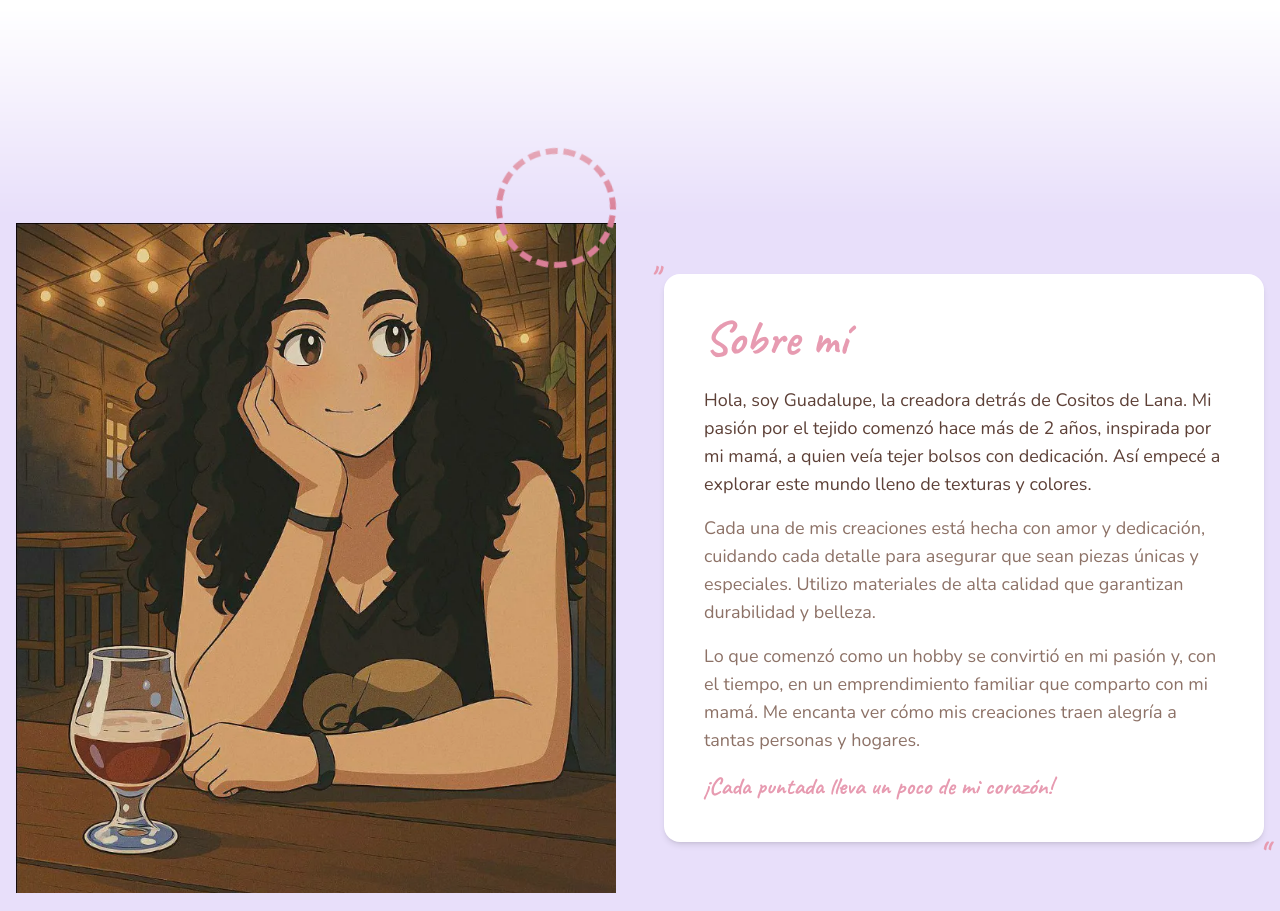
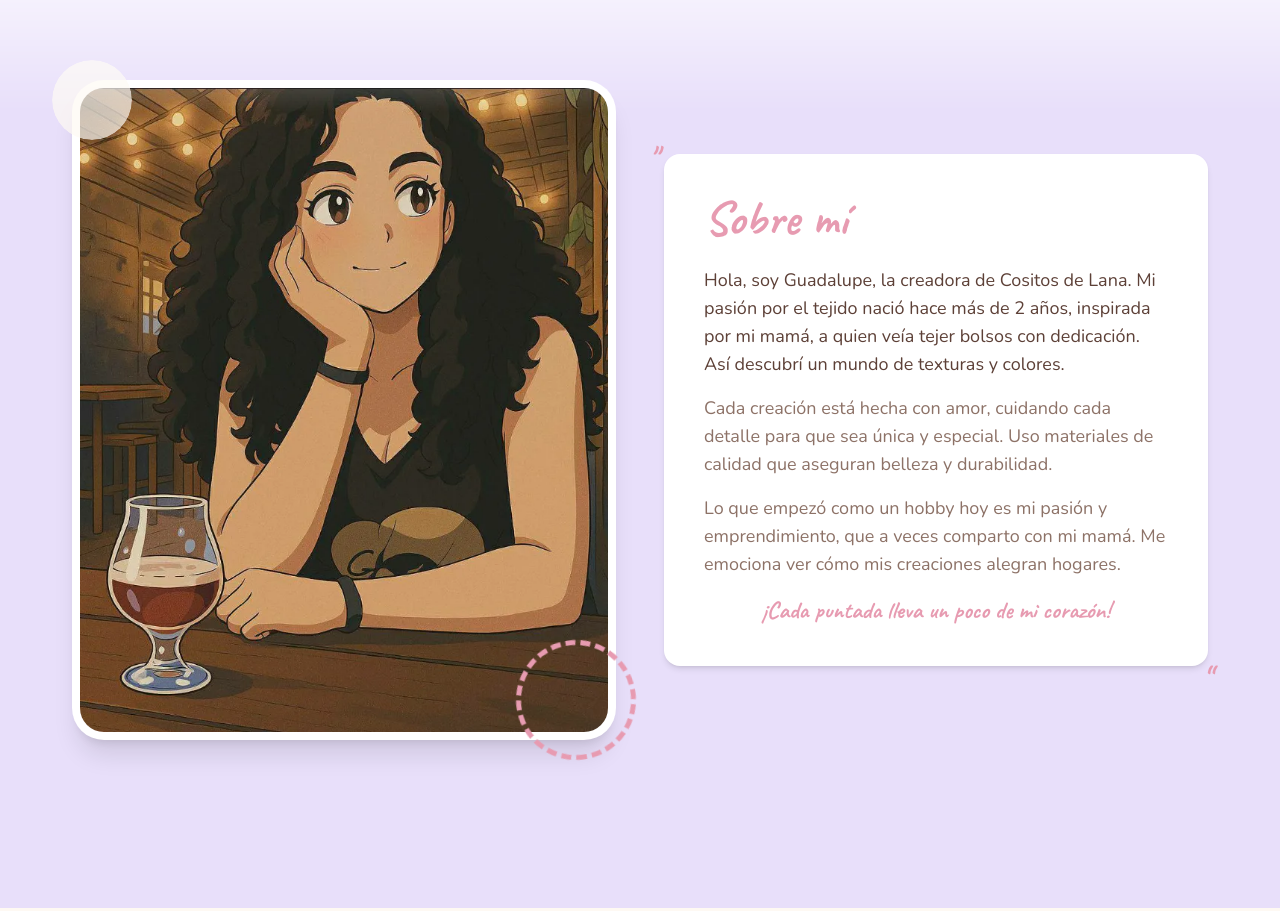
Before and after one commit to OutziderDev/CositosDeLana, an Astro site: page / in a window 1280 px wide. Shown: the part 880-1791 px from the top of the page. Built offline with nearby package versions, Linux system fonts and the light colour scheme; Astro itself is replaced by a stand-in of ours.

Commit message:
Feat: actualizar estilos en secciones About, Header y Hero, y habilitar sección Contact

```diff
--- a/src/pages/index.astro
+++ b/src/pages/index.astro
@@ -9,5 +9,5 @@ import Products from '../sections/Products.astro';
 	<Hero/>
   <!-- <Products /> -->
   <About/>
-  <!-- <Contact /> -->
+  <Contact />
 </Layout>
--- a/src/sections/About.astro
+++ b/src/sections/About.astro
@@ -1,21 +1,24 @@
 ---
 
 ---
-<section id="about" class="mt-10 pb-30 w-full  bg-more-light mask-t-from-80% relative">
-  <div class="max-w-7xl mx-auto pt-50 p-4  grid grid-cols-1 md:grid-cols-2 gap-12 items-center">
-    <div class="order-2 md:order-1 relative">
-      <div class="absolute -right-2 md:right-0 top-10 lg:-top-15 size-30 bg-transparent border-6 border-dashed border-pinky-dark rounded-full animation-rodar"></div>
-      <img src="images/crafter.webp" class="object-contain h-[700px] w-full  animate-levitasr"  alt="">
+<section id="about" class="py-20 md:py-40 w-full bg-more-light mask-t-from-80% relative overflow-hidden">
+  <div class="max-w-6xl mx-auto pt-50 p-4 md:p-2 grid grid-cols-1 md:grid-cols-2 gap-12 items-center">
+
+    <div class="order-2 md:order-1 relative w-full">
+      <div class="absolute -left-5 -top-5 mask-radial-from-80% bg-crema/70 size-20 rounded-full"></div>
+      <div class="absolute -right-5 -bottom-5 size-30 bg-transparent border-5 border-dashed border-pinky-regular rounded-full animation-rodar"></div>
+      <img src="images/crafter.webp" class="h-[660px] w-full bg-white p-2 rounded-4xl object-cover shadow-xl"  alt="Imagen de la artesana">
     </div>
+
     <!-- Descripcion -->
-    <div class="order-1 md:order-2">
+    <div class="order-1 md:order-2 w-full">
       <div class="bg-white p-10 rounded-2xl shadow-md relative">
         <div class="absolute -top-4 -left-4 text-4xl font-caveat font-bold text-pinky-regular">"</div>
         <h2 class="text-4xl md:text-5xl mb-6 font-bold text-pinky-regular font-caveat">Sobre mí</h2>
-        <p class="mb-4 text-lg  text-text-dark font-nunito  text-pretty">Hola, soy Guadalupe, la creadora detrás de Cositos de Lana. Mi pasión por el tejido comenzó hace más de 2 años, inspirada por mi mamá, a quien veía tejer bolsos con dedicación. Así empecé a explorar este mundo lleno de texturas y colores.</p>
-        <p class="mb-4 text-text-light font-nunito text-pretty text-lg">Cada una de mis creaciones está hecha con amor y dedicación, cuidando cada detalle para asegurar que sean piezas únicas y especiales. Utilizo materiales de alta calidad que garantizan durabilidad y belleza.</p>
-        <p class="mb-4 text-text-light font-nunito text-pretty text-lg">Lo que comenzó como un hobby se convirtió en mi pasión y, con el tiempo, en un emprendimiento familiar que comparto con mi mamá. Me encanta ver cómo mis creaciones traen alegría a tantas personas y hogares.</p>
-        <p class="font-bold text-pinky-regular font-caveat text-2xl">¡Cada puntada lleva un poco de mi corazón!</p>
+        <p class="mb-4 text-lg  text-text-dark font-nunito  text-pretty">Hola, soy Guadalupe, la creadora de Cositos de Lana. Mi pasión por el tejido nació hace más de 2 años, inspirada por mi mamá, a quien veía tejer bolsos con dedicación. Así descubrí un mundo de texturas y colores.</p>
+        <p class="mb-4 text-text-light font-nunito text-pretty text-lg">Cada creación está hecha con amor, cuidando cada detalle para que sea única y especial. Uso materiales de calidad que aseguran belleza y durabilidad.</p>
+        <p class="mb-4 text-text-light font-nunito text-pretty text-lg">Lo que empezó como un hobby hoy es mi pasión y emprendimiento, que a veces comparto con mi mamá. Me emociona ver cómo mis creaciones alegran hogares.</p>
+        <p class="font-bold md:text-center text-pinky-regular font-caveat text-2xl">¡Cada puntada lleva un poco de mi corazón!</p>
         <div class="absolute -bottom-4 -right-4 text-4xl font-caveat font-bold text-pinky-regular rotate-180">"</div>
       </div>
     </div>
--- a/src/sections/Header.astro
+++ b/src/sections/Header.astro
@@ -3,7 +3,7 @@
 ---
 
 <header class="fixed top-0 z-50 h-20 w-full select-none overflow-hidden p-2">
-  <div class="flex justify-between max-w-7xl mx-auto h-full items-center">
+  <div class="flex justify-between max-w-6xl mx-auto h-full items-center">
     <div class="text-3xl sm:text-4xl md:text-5xl font-caveat text-pinky-regular ">
       Cositos de Lana
     </div>
--- a/src/sections/Hero.astro
+++ b/src/sections/Hero.astro
@@ -2,7 +2,7 @@
 
 ---
 <section id="hero" class="relative overflow-hidden bg-gradient-to-br from-crema to-65% to-more-light w-full">
-  <div class="max-w-7xl mx-auto pt-35 md:pt-20 pb-25 md:pb-40 px-4">
+  <div class="max-w-6xl  mx-auto pt-35 md:pt-20 pb-25 md:pb-40 px-4 md:px-2">
     <div class="flex flex-col md:flex-row gap-8 ">
       <!-- Info Cositos -->
       <div class="flex flex-col justify-center md:w-2/4">
```
